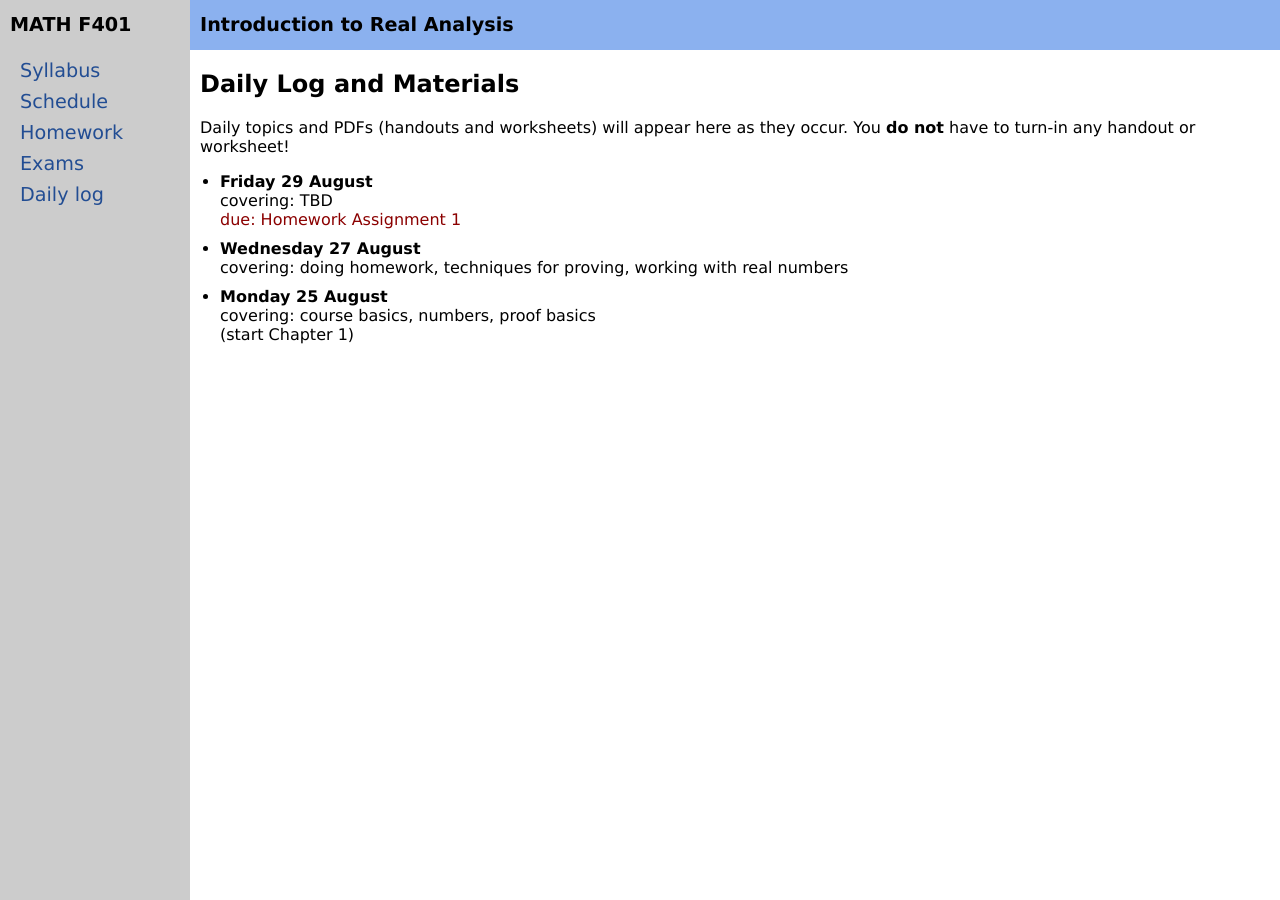
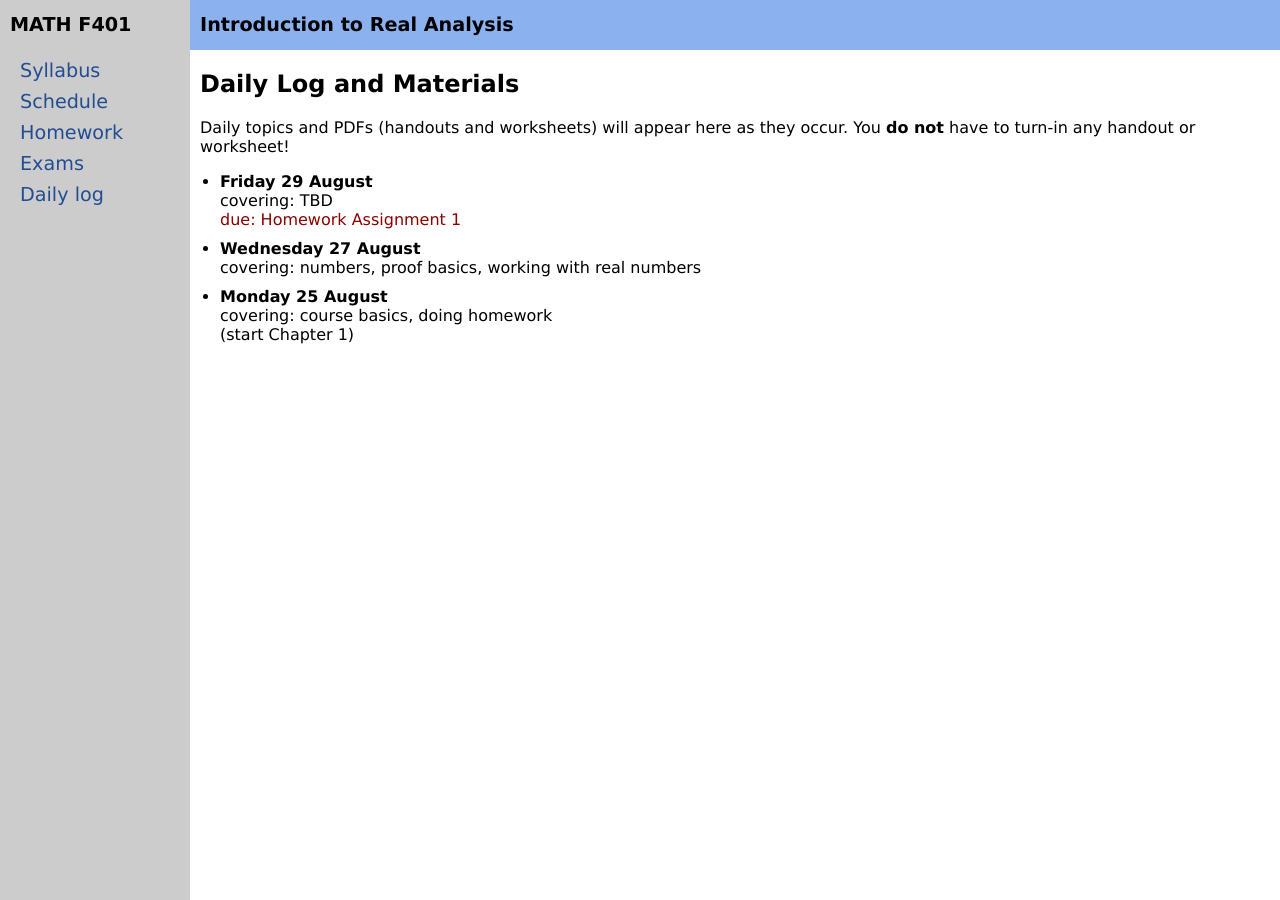
Before and after one commit to bueler/real, a Jekyll site: the page built from daily.md, in a window 1280 px wide. Built offline with Jekyll 4.4.1, drawn with Linux system fonts in a browser that asks for light colours.

Commit message:
better past

```diff
--- a/_data/daily.yml
+++ b/_data/daily.yml
@@ -5,9 +5,9 @@ daily:
   cover: TBD
   due: Homework Assignment 1
 - day: Wednesday 27 August
-  cover: doing homework, techniques for proving, working with real numbers
+  cover: numbers, proof basics, working with real numbers
 - day: Monday 25 August
-  cover: course basics, numbers, proof basics
+  cover: course basics, doing homework
   chapter: 1
   #more: x
   #chapter: x
```
